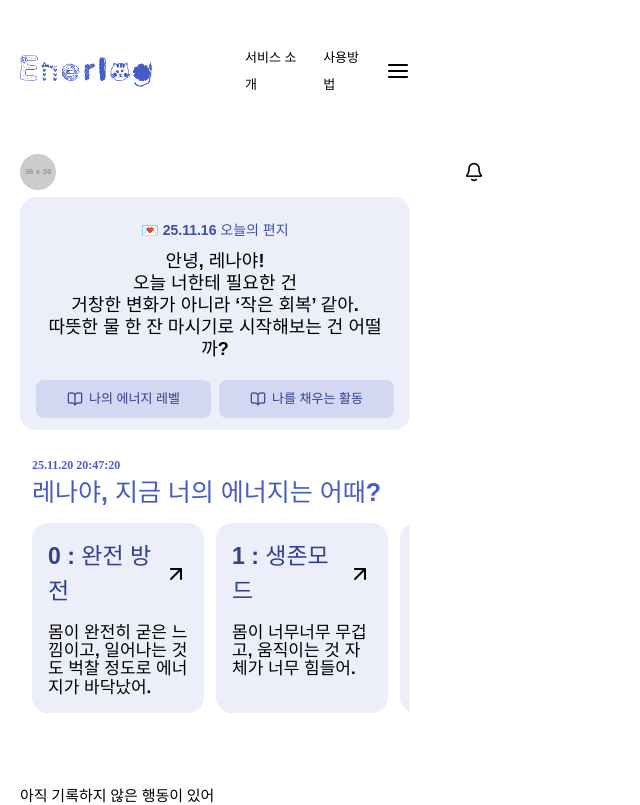
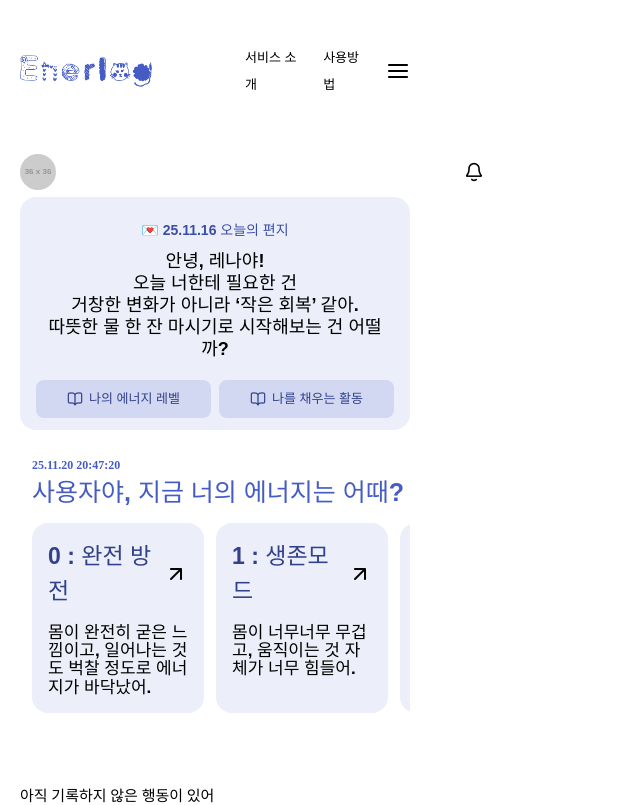
Before and after one commit to songye38/Enerlog, a React app in the folder frontend/: page / in a window 1280 px wide. Shown: the top 805 px of the page, without its empty margins (0-640 px from the left). Built offline with nearby package versions, Linux system fonts and the light colour scheme; no server answers; the HTML template or start-up script is replaced by a standard one; a web font is replaced by a local one.

Commit message:
UPDATE 실제 이름 -> 사용자 닉네임으로 변경

```diff
--- a/frontend/src/pages/HomePage.tsx
+++ b/frontend/src/pages/HomePage.tsx
@@ -3,9 +3,12 @@ import LetterSection from "../ccomponents/LeterSection";
 import TodayEnergySection from "../ccomponents/TodayEnergySection";
 import ActRecordSection from "../ccomponents/ActRecordSection";
 import ConditionSection from "../ccomponents/ConditionSection";
+import { useAuth } from "../hooks/useAuth";
+
 
 
 const HomePage = () => {
+    const { user } = useAuth();
 
     return (
         <div>
@@ -22,7 +25,7 @@ const HomePage = () => {
 
             <TodayEnergySection
                 dateTime="25.11.20 20:47:20"
-                message="레나야, 지금 너의 에너지는 어때?"
+                message={`${user || "사용자"}야, 지금 너의 에너지는 어때?`}
             />
 
             <ActRecordSection />
```
